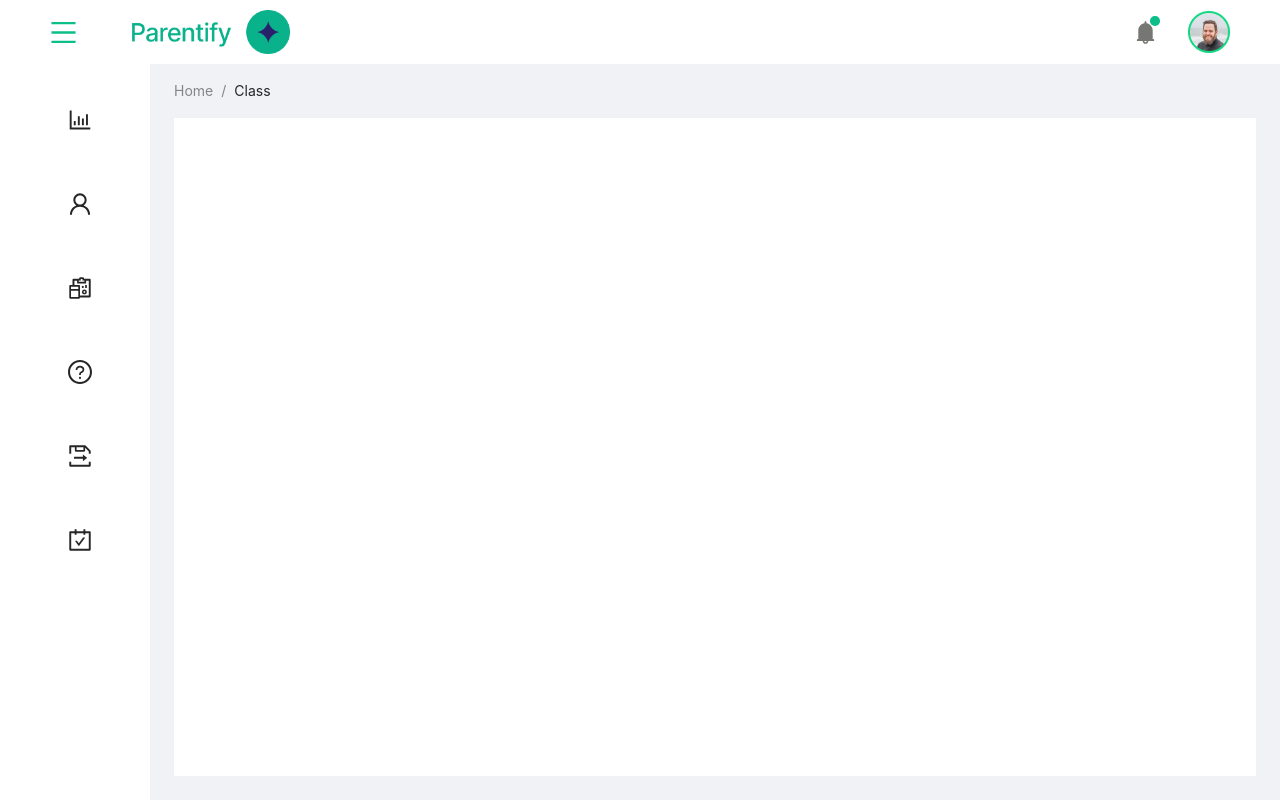
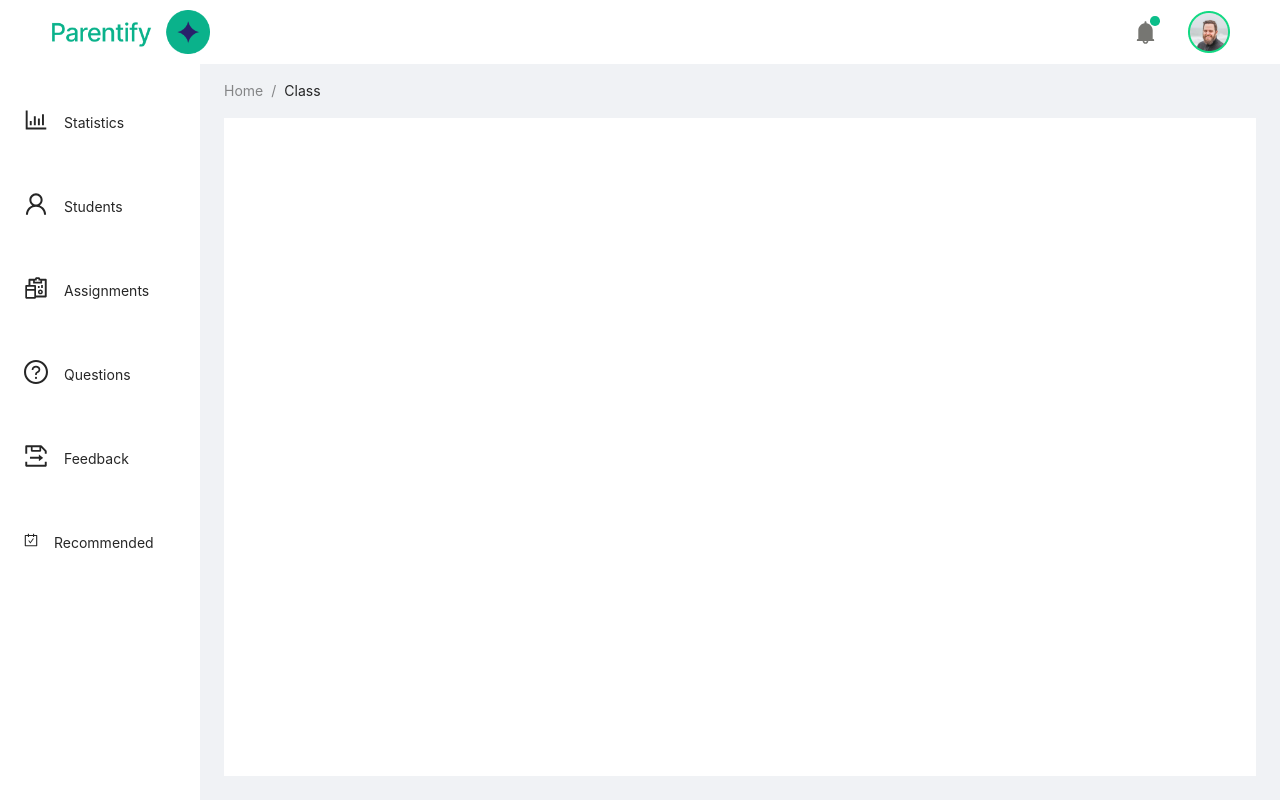
Before and after one commit to CA-G12/GeekSchool, a React (Create React App) app in the folder client/: page /class in a window 1280 px wide. Built offline with nearby package versions, Linux system fonts and the light colour scheme; no server answers.

Commit message:
Edited the class dashboard component close #45

```diff
--- a/client/src/components/Class/ClassDashboard/ClassDashboard.tsx
+++ b/client/src/components/Class/ClassDashboard/ClassDashboard.tsx
@@ -6,9 +6,8 @@ import {
   DeliveredProcedureOutlined,
   CarryOutOutlined,
   BellFilled,
-  MenuOutlined,
 } from "@ant-design/icons";
-import React from "react";
+import React, { useState } from "react";
 import { Outlet, NavLink } from "react-router-dom";
 import type { MenuProps } from "antd";
 import { Breadcrumb, Layout, Menu } from "antd";
@@ -20,10 +19,11 @@ const { Header, Content, Sider } = Layout;
 
 const styles = {
   navLinks: {
-    width: "100%",
+    width: "80%",
     display: "flex",
-    justifyContent: "center",
+    justifyContent: "flex-start",
     alignItems: "center",
+    gap: '1rem',
   },
   navIcons: { fontSize: "1.5rem" },
   header: {
@@ -33,25 +33,12 @@ const styles = {
     gap: "3rem",
     backgroundColor: "#fff",
   },
-  headerFirstSection: {
-    width: "15rem",
-    height: "100%",
-    display: "flex",
-    justifyContent: "space-between",
-    alignItems: "center",
-  },
   headerSecondSection: {
     width: "6rem",
     height: "100%",
     display: "flex",
     justifyContent: "space-between",
     alignItems: "center",
-  },
-  menuIcon: {
-    fontSize: "27px",
-    fontWeight: "bold",
-    height: "18px",
-    color: "#0CBE8A",
   },
   logo: { width: "10rem" },
   bellIcon: { fontSize: "23px", color: "#767672" },
@@ -88,6 +75,15 @@ const paths = [
   "/class/recommended",
 ];
 
+const labels = [
+  'Statistics',
+  'Students',
+  'Assignments',
+  'Questions',
+  'Feedback',
+  'Recommended',
+];
+
 const items2: MenuProps["items"] = [
   BarChartOutlined,
   UserOutlined,
@@ -103,18 +99,19 @@ const items2: MenuProps["items"] = [
     icon: (
       <NavLink to={paths[index]} style={styles.navLinks}>
         <Icon style={styles.navIcons} />
+        <p style={{ marginBottom: '-5px' }}>{labels[index]}</p>
       </NavLink>
     ),
   };
 });
 
-const ClassDashboard: React.FC = () => (
+const ClassDashboard: React.FC = () => {
+  const [collapsed, setCollapsed] = useState(false);
+
+  return (
       <Layout className="class-dashboard">
       <Header className="header" style={styles.header}>
-      <section style={styles.headerFirstSection}>
-        <MenuOutlined style={styles.menuIcon} />
         <img src={Logo} alt="Logo" style={styles.logo} />
-      </section>
         <section style={{ ...styles.headerSecondSection, position: "relative" }}>
           <BellFilled style={styles.bellIcon} />
           <img src={Avatar} alt="avatar" />
@@ -125,7 +122,12 @@ const ClassDashboard: React.FC = () => (
         </section>
       </Header>
       <Layout>
-      <Sider width={150} className="site-layout-background">
+        <Sider
+          collapsed={collapsed}
+          width={200}
+          className="site-layout-background"
+          onCollapse={value => setCollapsed(value)}
+        >
           <Menu
             mode="inline"
             style={{ ...styles.navbar, flexDirection: "column" }}
@@ -147,5 +149,6 @@ const ClassDashboard: React.FC = () => (
       </Layout>
     </Layout>
   );
+};
 
 export default ClassDashboard;
```
Lines whose indentation alone changed are shown as unchanged.
